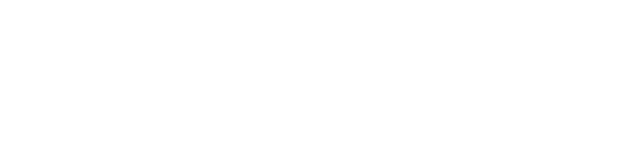
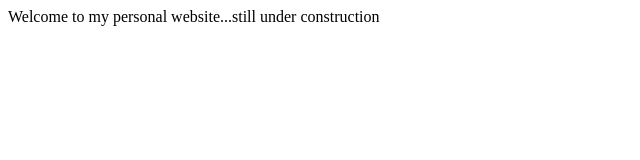
Before and after one commit to owalaG/version1, a plain HTML site: page index.html in a window 1280 px wide. Shown: the whole page, without its empty margins (0-640 px from the left). Drawn offline with nearby package versions, Linux system fonts and the light colour scheme.

Commit message:
Added a body message

```diff
--- a/index.html
+++ b/index.html
@@ -7,7 +7,7 @@
 <body>
     <!---- HEADER ---->
    <header>
-
+       Welcome to my personal website...still under construction
    </header>
 
    <!----- HERO ------>
```
